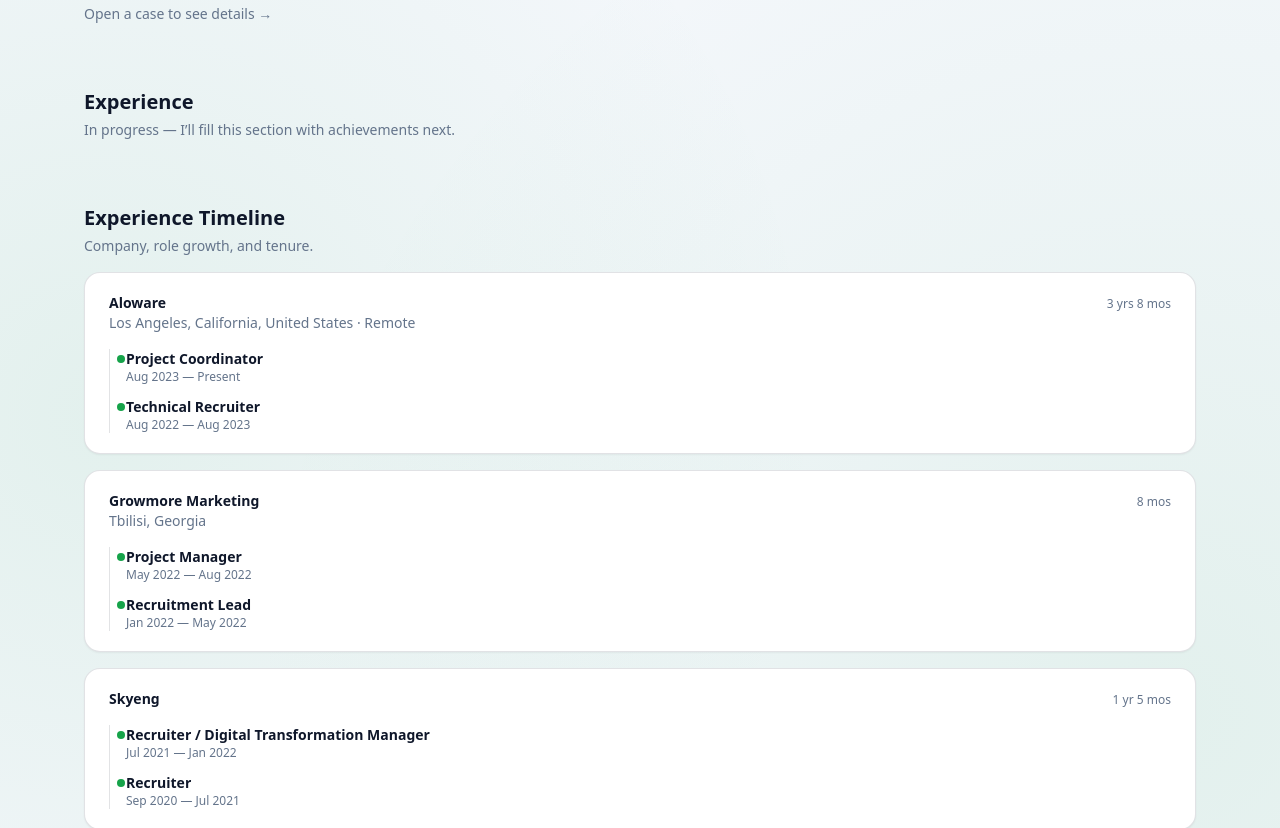
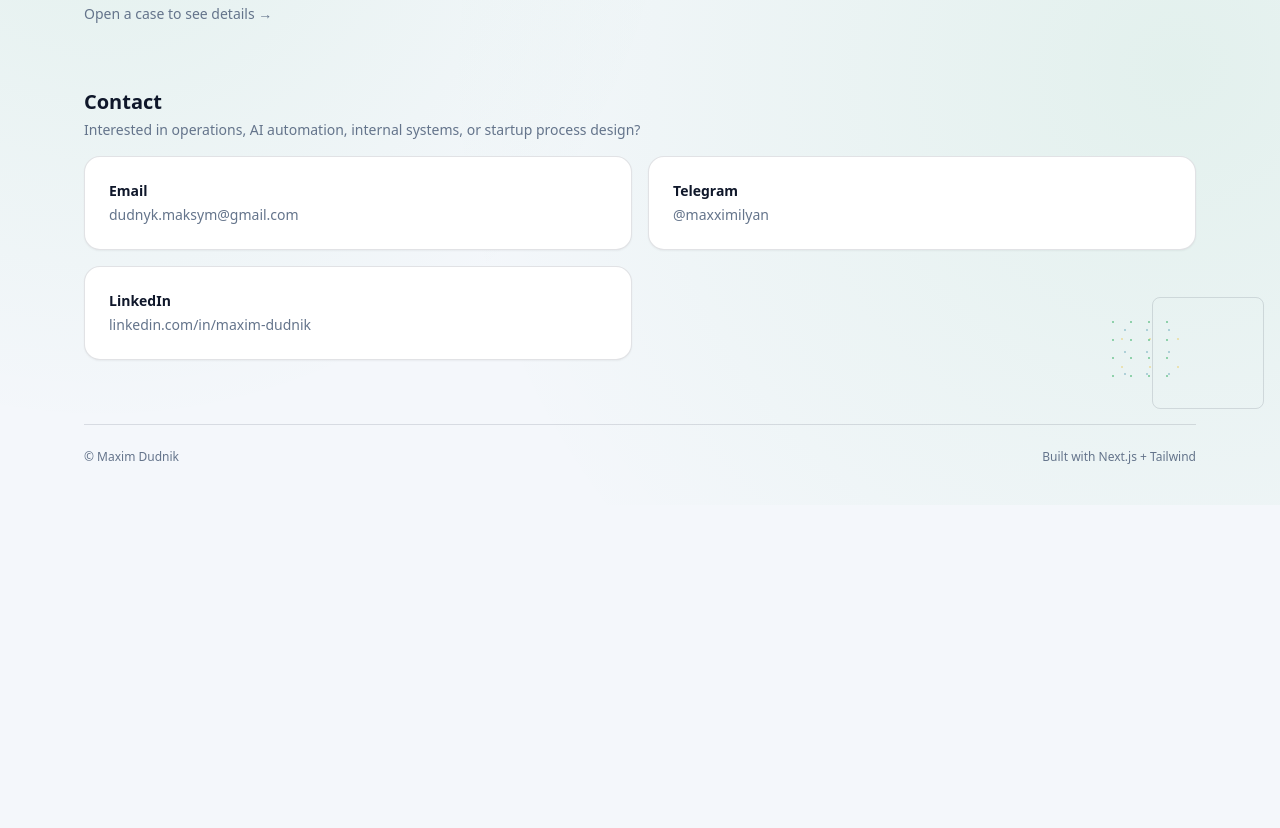
Before and after one commit to Maxximilyan/portfolio, a Next.js app: page / in a window 1280 px wide. Shown: the part 1680-2508 px from the top of the page. After the commit the page ends 2185 px from the top, so only its background shows below. Built offline with nearby package versions, Linux system fonts and the light colour scheme.

Commit message:
Remove experience sections

```diff
--- a/src/app/page.tsx
+++ b/src/app/page.tsx
@@ -105,69 +105,6 @@
         ) : null}
       </Section>
 
-      <Section
-        id="experience"
-        title={content.experience.title}
-        subtitle={content.experience.subtitle}
-      >
-        <div className="space-y-4">
-          {content.experience.items.map((e) => (
-            <div key={e.company + e.role} className="rounded-2xl border border-border bg-card p-6 shadow-sm">
-              <div className="flex flex-wrap items-baseline justify-between gap-3">
-                <div>
-                  <p className="text-sm font-semibold">{e.role}</p>
-                  <p className="text-sm text-muted">{e.company}</p>
-                </div>
-                <p className="text-xs text-muted">{e.period}</p>
-              </div>
-              <ul className="mt-4 space-y-2 text-sm text-muted">
-                {e.bullets.map((b) => (
-                  <li key={b} className="flex gap-3">
-                    <span className="mt-1 inline-block h-1.5 w-1.5 flex-none rounded-full bg-accent" />
-                    <span>{b}</span>
-                  </li>
-                ))}
-              </ul>
-            </div>
-          ))}
-        </div>
-      </Section>
-
-      <Section
-        id="experience-timeline"
-        title={content.experienceTimeline.title}
-        subtitle={content.experienceTimeline.subtitle}
-      >
-        <div className="space-y-4">
-          {content.experienceTimeline.items.map((item) => (
-            <div
-              key={`${item.company}-${item.periodSummary}`}
-              className="rounded-2xl border border-border bg-card px-6 py-5 shadow-sm"
-            >
-              <div className="flex flex-wrap items-baseline justify-between gap-3">
-                <div>
-                  <p className="text-sm font-semibold">{item.company}</p>
-                  {item.location ? (
-                    <p className="text-sm text-muted">{item.location}</p>
-                  ) : null}
-                </div>
-                <p className="text-xs text-muted">{item.periodSummary}</p>
-              </div>
-
-              <div className="mt-4 space-y-3 border-l border-border pl-4">
-                {item.roles.map((role) => (
-                  <div key={`${role.title}-${role.period}`} className="relative">
-                    <span className="absolute -left-[9px] top-1.5 h-2 w-2 rounded-full bg-accent" />
-                    <p className="text-sm font-semibold">{role.title}</p>
-                    <p className="text-xs text-muted">{role.period}</p>
-                  </div>
-                ))}
-              </div>
-            </div>
-          ))}
-        </div>
-      </Section>
-
       <Section id="contact" title={content.contact.title} subtitle={content.contact.subtitle}>
         <div className="grid gap-4 md:grid-cols-2">
           {content.contact.items.map((c) => (
--- a/src/content/en.ts
+++ b/src/content/en.ts
@@ -234,43 +234,6 @@
     impact: "Impact",
     role: "Role",
   },
-  experience: {
-    title: "Experience",
-    subtitle: "In progress — I’ll fill this section with achievements next.",
-    items: [],
-  },
-  experienceTimeline: {
-    title: "Experience Timeline",
-    subtitle: "Company, role growth, and tenure.",
-    items: [
-      {
-        company: "Aloware",
-        periodSummary: "3 yrs 8 mos",
-        location: "Los Angeles, California, United States · Remote",
-        roles: [
-          { title: "Project Coordinator", period: "Aug 2023 — Present" },
-          { title: "Technical Recruiter", period: "Aug 2022 — Aug 2023" },
-        ],
-      },
-      {
-        company: "Growmore Marketing",
-        periodSummary: "8 mos",
-        location: "Tbilisi, Georgia",
-        roles: [
-          { title: "Project Manager", period: "May 2022 — Aug 2022" },
-          { title: "Recruitment Lead", period: "Jan 2022 — May 2022" },
-        ],
-      },
-      {
-        company: "Skyeng",
-        periodSummary: "1 yr 5 mos",
-        roles: [
-          { title: "Recruiter / Digital Transformation Manager", period: "Jul 2021 — Jan 2022" },
-          { title: "Recruiter", period: "Sep 2020 — Jul 2021" },
-        ],
-      },
-    ],
-  },
   contact: {
     title: "Contact",
     subtitle: "Interested in operations, AI automation, internal systems, or startup process design?",
--- a/src/content/types.ts
+++ b/src/content/types.ts
@@ -12,25 +12,6 @@
   role: string;
   tags: string[];
   body: CaseBodyBlock[];
-};
-
-export type ExperienceItem = {
-  company: string;
-  role: string;
-  period: string;
-  bullets: string[];
-};
-
-export type ExperienceTimelineRole = {
-  title: string;
-  period: string;
-};
-
-export type ExperienceTimelineItem = {
-  company: string;
-  periodSummary: string;
-  location?: string;
-  roles: ExperienceTimelineRole[];
 };
 
 export type Content = {
@@ -78,16 +59,6 @@
     impact: string;
     role: string;
   };
-  experience: {
-    title: string;
-    subtitle?: string;
-    items: ExperienceItem[];
-  };
-  experienceTimeline: {
-    title: string;
-    subtitle?: string;
-    items: ExperienceTimelineItem[];
-  };
   contact: {
     title: string;
     subtitle?: string;
```
